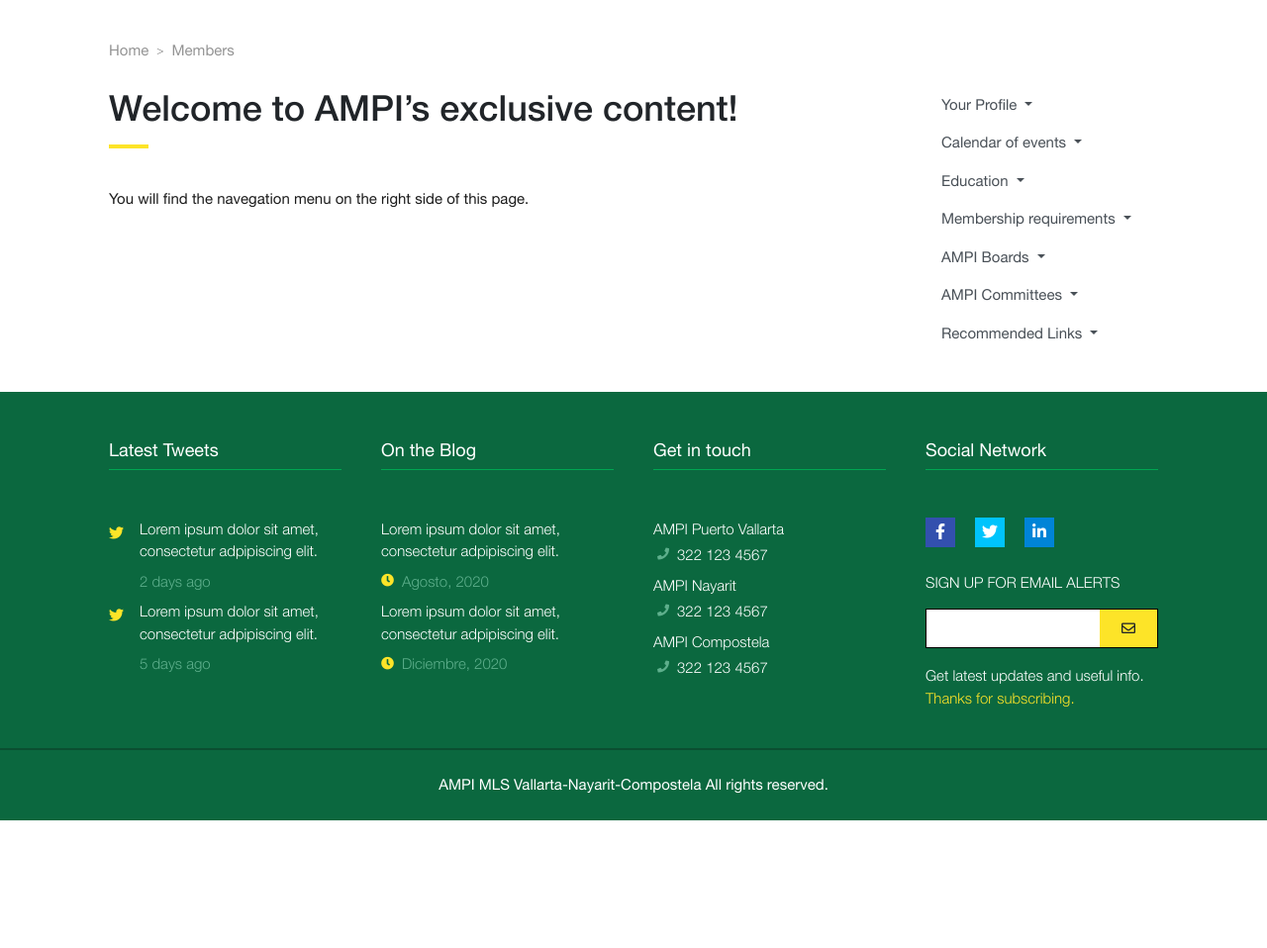
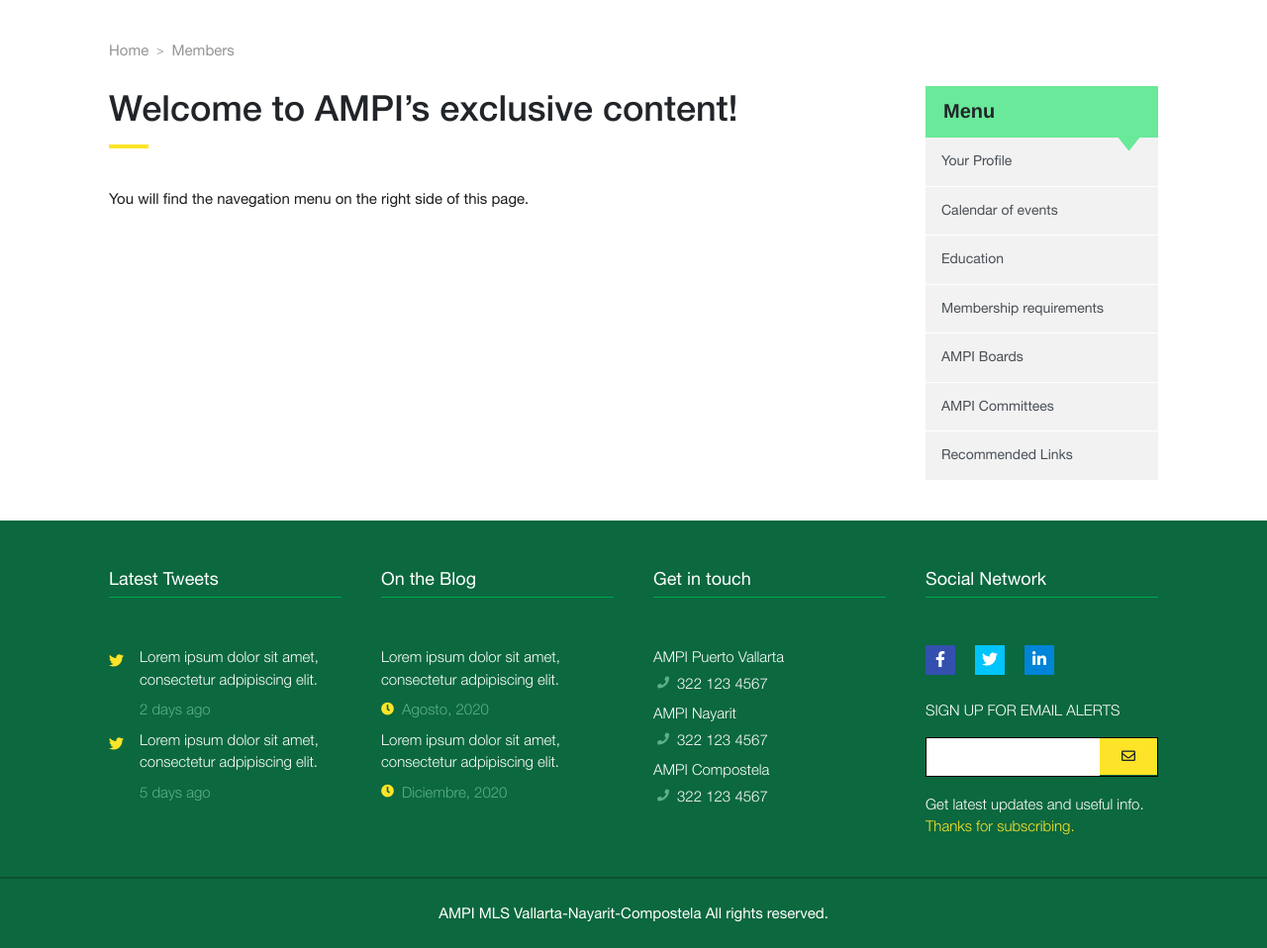
Before and after one commit to blakmetall/ampi, a PHP site: page /dist/members.html in a window 1280 px wide. Shown: the part 130-1088 px from the top of the page at 99% size. Before the commit the page ends 959 px from the top, so only its background shows below. Run offline with PHP 8.4, Linux system fonts and the light colour scheme; some libraries are stand-ins or nearby versions.

Commit message:
sidebar menu

```diff
--- a/dist/members.html
+++ b/dist/members.html
@@ -177,6 +177,11 @@
             <!-- main sidebar -->
             <div class="app-page-sidebar-container">
                 <div class="app-sidebar-menu">
+                    <div class="app-sidebar-menu-title">
+                        <span>Menu</span>
+                        <img src="/img/icons/triangle-down-green.svg" alt="" class="icon-triangle">
+                    </div>
+
                     <ul class="nav flex-column">
                         <li class="nav-item dropdown">
                             <a class="nav-link text-gray-700 dropdown-toggle" href="#" id="dropdownSubmenu1"
@@ -264,17 +269,6 @@
                                 <a class="dropdown-item" href="#">Search by Name</a>
                             </div>
                         </li>
-                        <!-- <li class="nav-item dropdown">
-                            <a class="nav-link dropdown-toggle" data-toggle="dropdown" href="#" role="button"
-                                aria-haspopup="true" aria-expanded="false">Dropdown</a>
-                            <div class="dropdown-menu">
-                                <a class="dropdown-item" href="#">Action</a>
-                                <a class="dropdown-item" href="#">Another action</a>
-                                <a class="dropdown-item" href="#">Something else here</a>
-                                <div class="dropdown-divider"></div>
-                                <a class="dropdown-item" href="#">Separated link</a>
-                            </div>
-                        </li> -->
                     </ul>
                 </div>
             </div>
--- a/scss/app.scss
+++ b/scss/app.scss
@@ -269,13 +269,58 @@ body {
 }
 
 .app-sidebar-menu {
-    .nav-item.dropdown {
+    .app-sidebar-menu-title {
+        position: relative;
+        background: yellow;
+        font-size: 20px;
+        font-weight: 600;
+        padding: 14px 18px 16px 18px;
+        background: #69e999;
+
+        .icon-triangle {
+            width: 21px;
+            position: absolute;
+            bottom: -17px;
+            right: 19px;
+            z-index: 10;
+        }
+    }
+
+    .nav-item {
+        &.dropdown {
             &.show {
                 .dropdown-menu {
                     display: block;
                     position: relative !important;
                     top: 0 !important;
                     transform: none !important;
+                }
+            }
+        }
+
+        .nav-link {
+            background: #f2f2f2;
+            padding: 12px 16px 14px 16px;
+            border-bottom: 1px solid white;
+            font-size: 14px;
+
+            &::after {
+                display: none;
+            }
+        }
+
+        .dropdown-menu {
+            border: 0;
+            padding: 0;
+            width: 100%;
+
+            .dropdown-item {
+                font-size: 14px;
+                background: white;
+                padding: 12px 16px 14px 16px;
+                border: 1px solid #f2f2f2;
+                border-top: 0;
+                white-space: normal;
             }
         }
     }
```
Also changed, not shown: dist/css/app.css, dist/img/icons/triangle-down-blue.svg (added), dist/img/icons/triangle-down-green.svg (added). Lines whose indentation alone changed are shown as unchanged.
